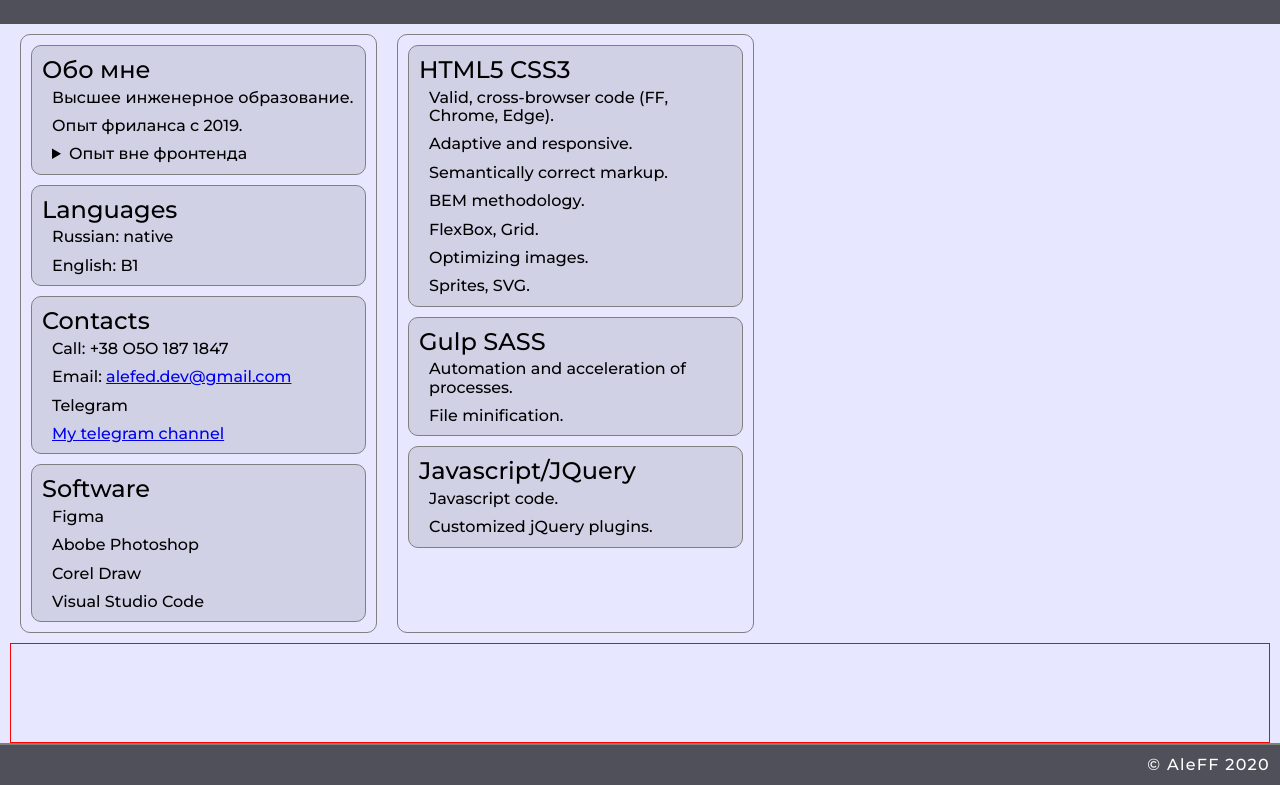
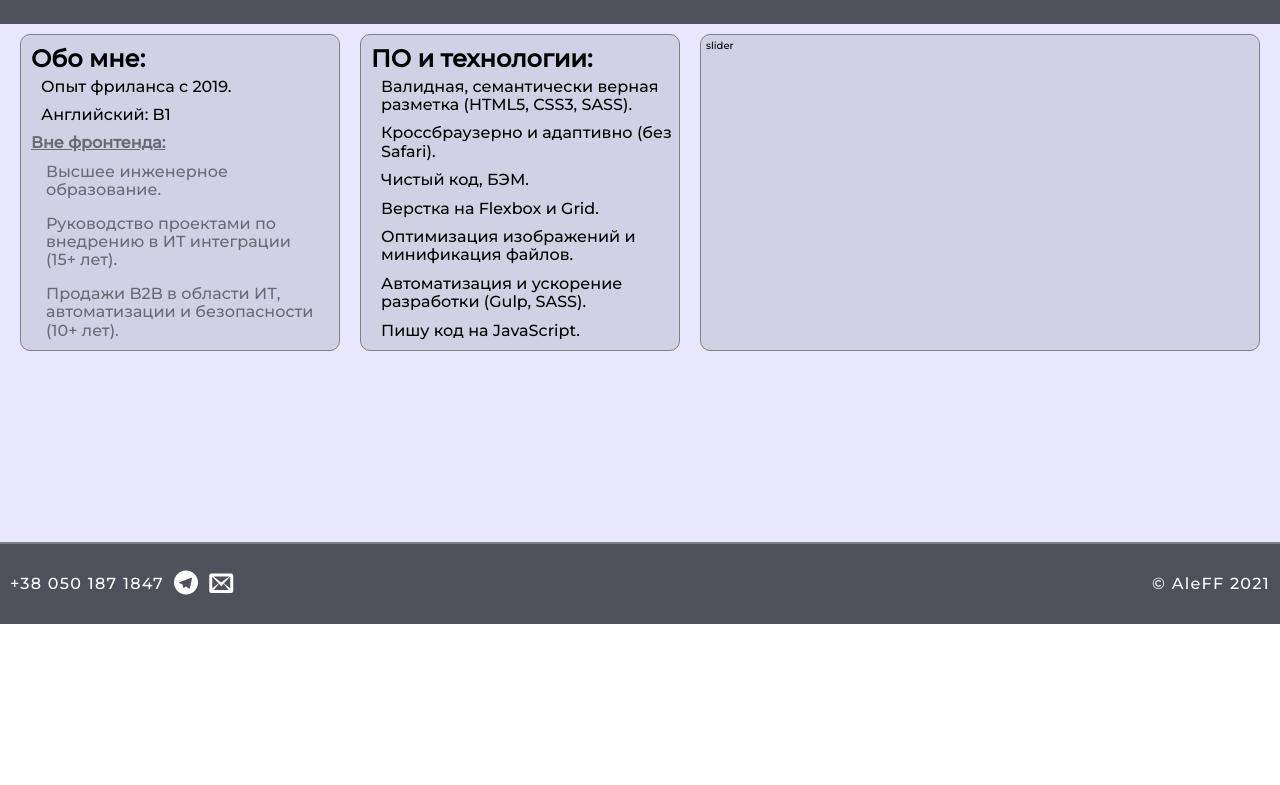
Before and after one commit to AleFF187/AleFF187.github.io, a plain HTML site: page index.html in a window 1280 px wide. Shown: the part 176-961 px from the top of the page. After the commit the page ends 800 px from the top, so only its background shows below. Drawn offline with nearby package versions, Linux system fonts and the light colour scheme; files whose address does not match are found by name.

Commit message:
main section draft remastering 17122020

```diff
--- a/index.html
+++ b/index.html
@@ -13,14 +13,12 @@
 </head>
 
 <body>
-
     <header class="header">
         <div class="container header__container">
             <div class="header__title">
                 <h1 class="header__title_name"><span>А</span>лексей <span>Ф</span>едоров</h1>
-                <h2 class="header__title_profession">Frontend Developer</h2>
+                <p class="header__title_profession">Frontend Developer</p>
             </div>
-
             <div class="header__links">
                 <div class="header__links_wrapper">
                     <a class="header__link_github icon-github" href="https://github.com/AleFF187?tab=repositories" target="_blank" rel="nofollow noopener"><span>GitHub</span></a>
@@ -29,124 +27,54 @@
                     <a class="header__link_works icon-folder-open" href="https://aleff187.github.io/" target="_blank" rel="nofollow noopener"><span>Работы</span></a>
                 </div>
             </div>
-
             <img class="header__image" src="/images/header_photo.jpg" alt="My photo">
     </header>
-
-
     <main class="main">
-        <div class="container">
-
-            <div class="main__wrapper">
-
-                <aside class="about">
-
-                    <section class="about__inner_section about__myself">
-                        <p class="title">Обо мне</p>
+        <div class="container main__container">
+            <section class="about inner_section">
+                <h2 class="title">Обо мне:</h2>
                 <ul>
-                            <li class="text">Высшее инженерное образование.</li>
                     <li class="text">Опыт фриланса с 2019.</li>
+                    <li class="text">Английский: B1</li>
                 </ul>
-                        <details class="">
-                            <summary class="text">Опыт вне фронтенда</summary>
+                <h3 class="subtitle">Вне фронтенда:</h3>
                 <ul>
-                                <li class="subtext">Руководство проектами по внедрению в ИТ интеграции. <br> (15+ лет)</li>
-                                <li class="subtext">Продажи от розницы до B2B. <br>(10+ лет)</li>
-                            </ul>
-                        </details>
-                    </section>
-
-                    <section class="about__inner_section about__languages">
-                        <p class="title">Languages</p>
-                        <ul>
-                            <li class="text">Russian: native</li>
-                            <li class="text">English: B1</li>
+                    <li class="subtext">Высшее инженерное образование.</li>
+                    <li class="subtext">Руководство проектами по внедрению в ИТ интеграции<br>(15+ лет).</li>
+                    <li class="subtext">Продажи B2B в области ИТ, автоматизации и безопасности (10+ лет).</li>
                 </ul>
             </section>
-
-                    <section class="about__inner_section about__contacts">
-                        <p class="title">Contacts</p>
+            <section class="technologies inner_section">
+                <h2 class="title">ПО и технологии:</h2>
                 <ul>
-                            <li class="text">Call: +38 O5O 187 1847</li>
-                            <li class="text">Email:
-                                <script type="text/javascript">
-                                    var x1, x2, x3, x4, x5, x6, x7;
-                                    x1 = '<a href="';
-                                    x1 += 'mai';
-                                    x1 += 'lto:';
-                                    x2 = '&#97;&#108;&#101;&#102;&#101;&#100;&#46;&#100;&#101;&#118;';
-                                    x3 = '&#64;';
-                                    x4 = '&#103;&#109;&#97;&#105;&#108;&#46;&#99;&#111;&#109;';
-                                    x5 = '">';
-                                    x6 = x2 + '&#64;' + x4;
-                                    x7 = '</a>';
-                                    document.write(x1 + x2 + x3 + x4 + x5 + x6 + x7);
-                                </script>
+                    <li class="text">Валидная, семантически верная разметка (HTML5, CSS3, SASS).</li>
+                    <li class="text">Кроссбраузерно и адаптивно (без Safari).</li>
+                    <li class="text">Чистый код, БЭМ.</li>
+                    <li class="text">Верстка на Flexbox и Grid.</li>
+                    <li class="text">Оптимизация изображений и минификация файлов.</li>
+                    <li class="text">Автоматизация и ускорение разработки (Gulp, SASS).</li>
+                    <li class="text">Пишу код на JavaScript.</li>
+                </ul>
+            </section>
+            <section class="myWorks inner_section">slider</section>
+        </div>
+    </main>
+    <footer class="footer">
+        <div class="container footer__container">
+            <div class="footer__contacts">
+                <ul class="footer__contacts_list">
+                    <li class="footer__contacts_list-item">
+                        +38 050 187 1847
                     </li>
-                            <li class="text">Telegram</li>
-                            <li class="text">
-                                <a href="https://t.me/frontend_css_html_js" target="_blank" rel="nofollow noopener">
-                                    My telegram channel
-                                </a>
+                    <li class="footer__contacts_list-item">
+                        <a class="icon-telegram" href="tg://resolve?domain=ale_ff"></a>
+                    </li>
+                    <li class="footer__contacts_list-item">
+                        <a class="icon-envelop" href="mailto:alefed.dev@gmail.com"></a>
                     </li>
                 </ul>
-                    </section>
-
-                    <section class="about__inner_section about__software">
-                        <p class="title">Software</p>
-                        <ul>
-                            <li class="text">Figma</li>
-                            <li class="text">Abobe Photoshop</li>
-                            <li class="text">Corel Draw</li>
-                            <li class="text">Visual Studio Code</li>
-                        </ul>
-                    </section>
-
-                </aside>
-
-                <div class="technologies">
-
-                    <section class="technologies__inner_section technologies__markup">
-                        <p class="title">HTML5 CSS3</p>
-                        <ul>
-                            <li class="text">Valid, cross-browser code (FF, Chrome, Edge).</li>
-                            <li class="text">Adaptive and responsive.</li>
-                            <li class="text">Semantically correct markup.</li>
-                            <li class="text">BEM methodology.</li>
-                            <li class="text">FlexBox, Grid.</li>
-                            <li class="text">Optimizing images.</li>
-                            <li class="text">Sprites, SVG.</li>
-                        </ul>
-                    </section>
-
-                    <section class="technologies__inner_section technologies__gulp">
-                        <p class="title">Gulp SASS</p>
-                        <ul>
-                            <li class="text">Automation and acceleration of processes.</li>
-                            <li class="text">File minification.</li>
-                        </ul>
-                    </section>
-
-                    <section class="technologies__inner_section technologies__javascript">
-                        <p class="title">Javascript/JQuery</p>
-                        <ul>
-                            <li class="text">Javascript code.</li>
-                            <li class="text">Customized jQuery plugins.</li>
-                        </ul>
-                    </section>
-
             </div>
-
-            </div>
-
-            <section class="myWorks"></section>
-
-        </div>
-    </main>
-
-    <footer class="footer">
-        <div class="container footer__container">
-            <p class="copyright">© AleFF 2020</p>
+            <p class="footer__copyright">© AleFF 2021</p>
         </div>
     </footer>
 
--- a/scss/_fonts.scss
+++ b/scss/_fonts.scss
@@ -59,16 +59,22 @@ body {
     }
 }
 
-.icon-github:hover:before,
-.icon-folder-open:hover:before {
-    color: gold;
-    transition: color, 0.3s;
-}
-
 .icon-envelop:before {
     content: "\e945";
+    font-size: 1.5rem;
+    color: #fff;
 }
 
 .icon-telegram:before {
     content: "\ea95";
+    font-size: 1.5rem;
+    color: #fff;
 }
+
+.icon-github:hover:before,
+.icon-folder-open:hover:before,
+.icon-envelop:hover:before,
+.icon-telegram:hover:before {
+    color: gold;
+    transition: color, 0.2s;
+}
--- a/scss/_footer.scss
+++ b/scss/_footer.scss
@@ -8,8 +8,31 @@
 }
 
 .footer__container {
-    height: 40px;
+    height: 80px;
     display: flex;
     align-items: center;
     justify-content: right;
+    @media (max-width: 400px) {
+        display: block;
+        text-align: center;
+    }
 }
+
+.footer__contacts_list {
+    display: flex;
+    justify-content: center;
+    align-items: center;
+    & a {
+        text-decoration: none;
+    }
+    li+li {
+        margin-left: 10px;
+    }
+    @media (max-width: 400px) {
+        margin: 10px 0;
+    }
+}
+
+.footer__copyright {
+    margin-left: auto;
+}
--- a/scss/_main.scss
+++ b/scss/_main.scss
@@ -3,13 +3,20 @@
     flex-grow: 1;
 }
 
-.main__wrapper {
+.main__container {
     display: flex;
 }
 
 .title {
     font-size: 1.5rem;
     padding: 5px 0 0 5px;
+}
+
+.subtitle {
+    font-size: 1rem;
+    padding: 5px 0 0 5px;
+    color: rgba(80, 80, 90, 0.8);
+    text-decoration: underline;
 }
 
 .text {
@@ -19,24 +26,33 @@
 
 .subtext {
     font-size: 1rem;
-    padding: 10px 5px 5px 15px;
+    padding: 10px 5px 5px 20px;
     color: rgba(80, 80, 90, 0.8);
 }
 
 .about,
-.technologies {
-    margin: 10px;
-    border: 1px solid grey;
+.technologies,
+.myWorks {
+    margin: 5px;
     border-radius: 10px;
 }
 
-.about__inner_section,
-.technologies__inner_section {
-    width: 335px;
+.about,
+.technologies {
+    width: 320px;
+}
+
+.myWorks {
+    // min-width: ;
+    flex-grow: 1;
+}
+
+.inner_section {
+    padding: 10px;
     @include backgroundAndBorder;
 }
 
 .myWorks {
-    border: 1px solid red;
-    height: 100px;
+    padding: 10px;
+    @include backgroundAndBorder;
 }
```
Also changed, not shown: css/style.min.css. Lines whose indentation alone changed are shown as unchanged.
